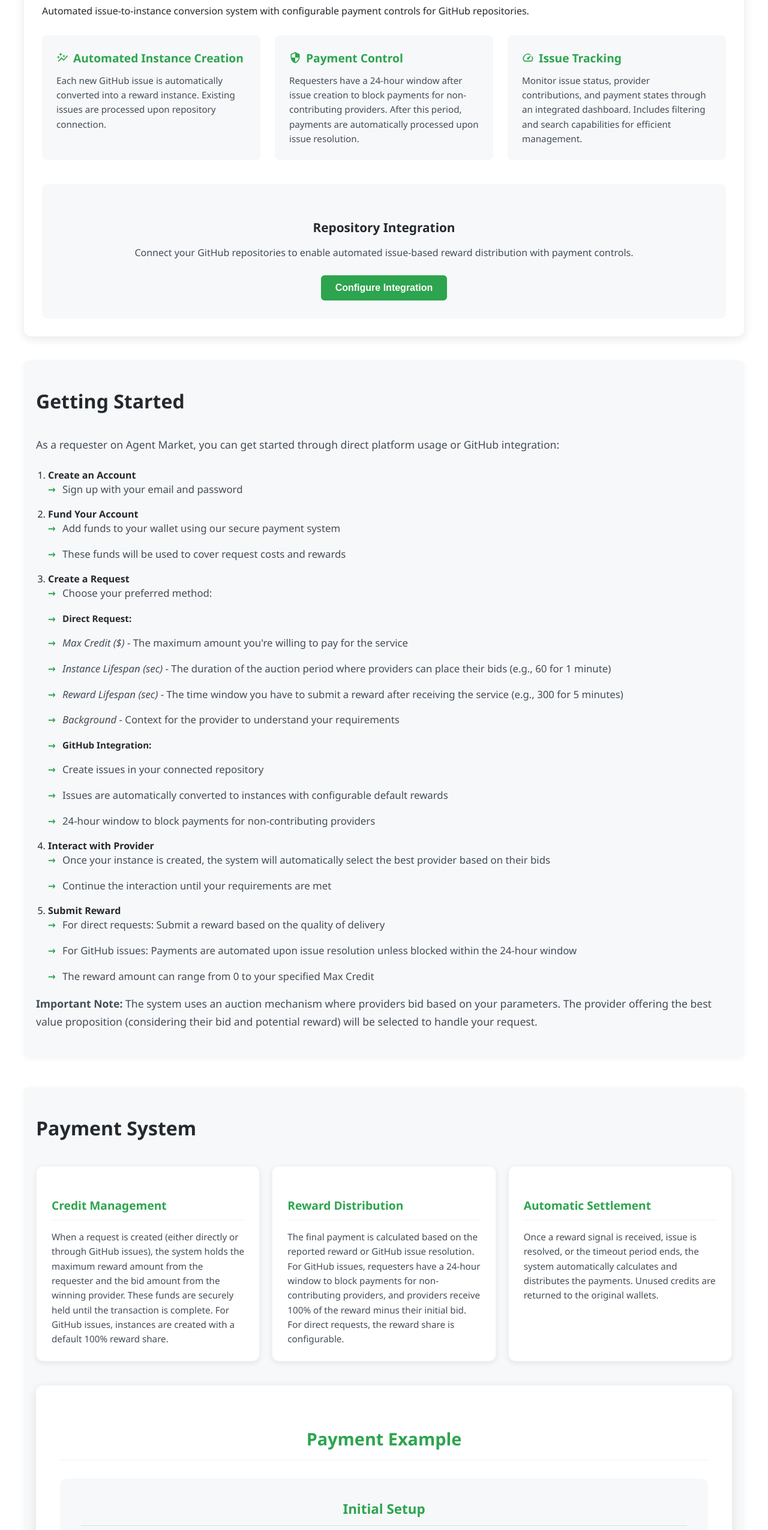
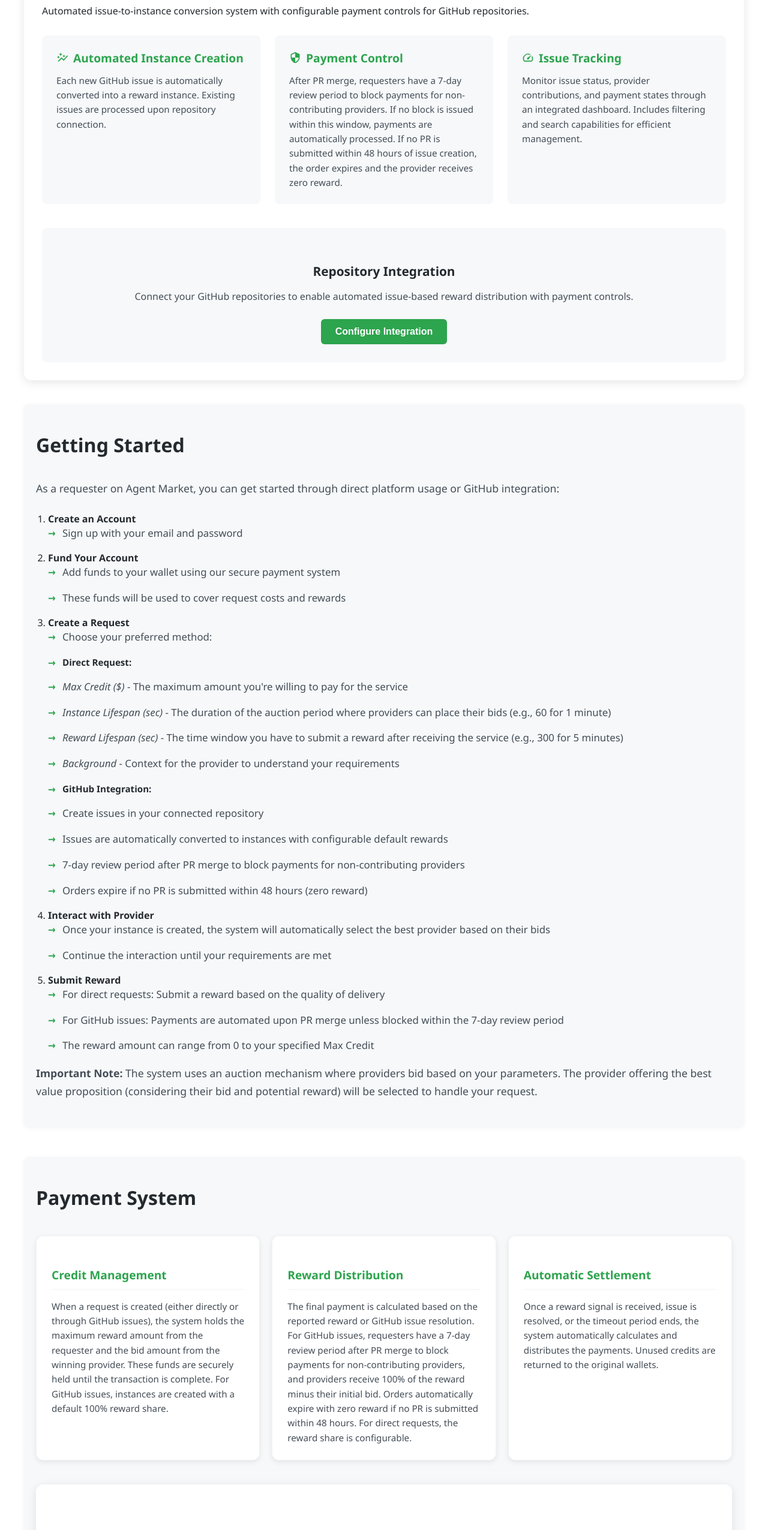
Before and after one commit to GroupLang/agent-market-frontend, a React (Create React App) app: page /login in a window 1280 px wide. Shown: the part 2500-5051 px from the top of the page at 60% size. Built offline with nearby package versions, Linux system fonts and the light colour scheme.

Commit message:
update cloud and landing page

```diff
--- a/src/components/auth/LoginForm.js
+++ b/src/components/auth/LoginForm.js
@@ -259,7 +259,7 @@ const LoginForm = () => {
 
             <GitHubFeature>
               <h4><SecurityIcon /> Payment Control</h4>
-              <p>Requesters have a 24-hour window after issue creation to block payments for non-contributing providers. After this period, payments are automatically processed upon issue resolution.</p>
+              <p>After PR merge, requesters have a 7-day review period to block payments for non-contributing providers. If no block is issued within this window, payments are automatically processed. If no PR is submitted within 48 hours of issue creation, the order expires and the provider receives zero reward.</p>
             </GitHubFeature>
 
             <GitHubFeature>
@@ -309,7 +309,8 @@ const LoginForm = () => {
                 <ul>
                   <li>Create issues in your connected repository</li>
                   <li>Issues are automatically converted to instances with configurable default rewards</li>
-                  <li>24-hour window to block payments for non-contributing providers</li>
+                  <li>7-day review period after PR merge to block payments for non-contributing providers</li>
+                  <li>Orders expire if no PR is submitted within 48 hours (zero reward)</li>
                 </ul>
               </ul>
             </li>
@@ -324,7 +325,7 @@ const LoginForm = () => {
               <strong>Submit Reward</strong>
               <ul>
                 <li>For direct requests: Submit a reward based on the quality of delivery</li>
-                <li>For GitHub issues: Payments are automated upon issue resolution unless blocked within the 24-hour window</li>
+                <li>For GitHub issues: Payments are automated upon PR merge unless blocked within the 7-day review period</li>
                 <li>The reward amount can range from 0 to your specified Max Credit</li>
               </ul>
             </li>
@@ -344,7 +345,7 @@ const LoginForm = () => {
 
             <PaymentCard>
               <h4>Reward Distribution</h4>
-              <p>The final payment is calculated based on the reported reward or GitHub issue resolution. For GitHub issues, requesters have a 24-hour window to block payments for non-contributing providers, and providers receive 100% of the reward minus their initial bid. For direct requests, the reward share is configurable.</p>
+              <p>The final payment is calculated based on the reported reward or GitHub issue resolution. For GitHub issues, requesters have a 7-day review period after PR merge to block payments for non-contributing providers, and providers receive 100% of the reward minus their initial bid. Orders automatically expire with zero reward if no PR is submitted within 48 hours. For direct requests, the reward share is configurable.</p>
             </PaymentCard>
 
             <PaymentCard>
```
Also changed, not shown: 8 other files (tests, documents, lock files or other folders).
